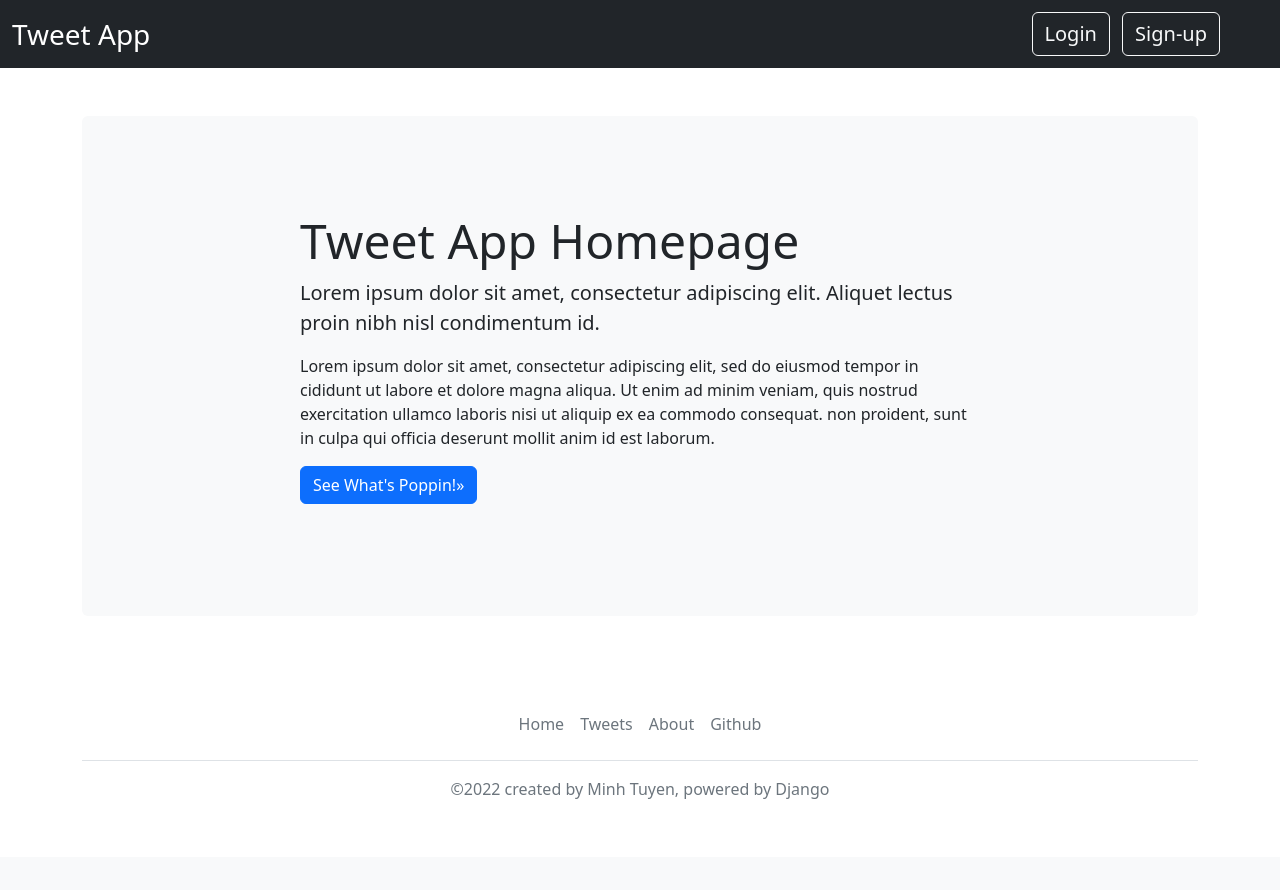
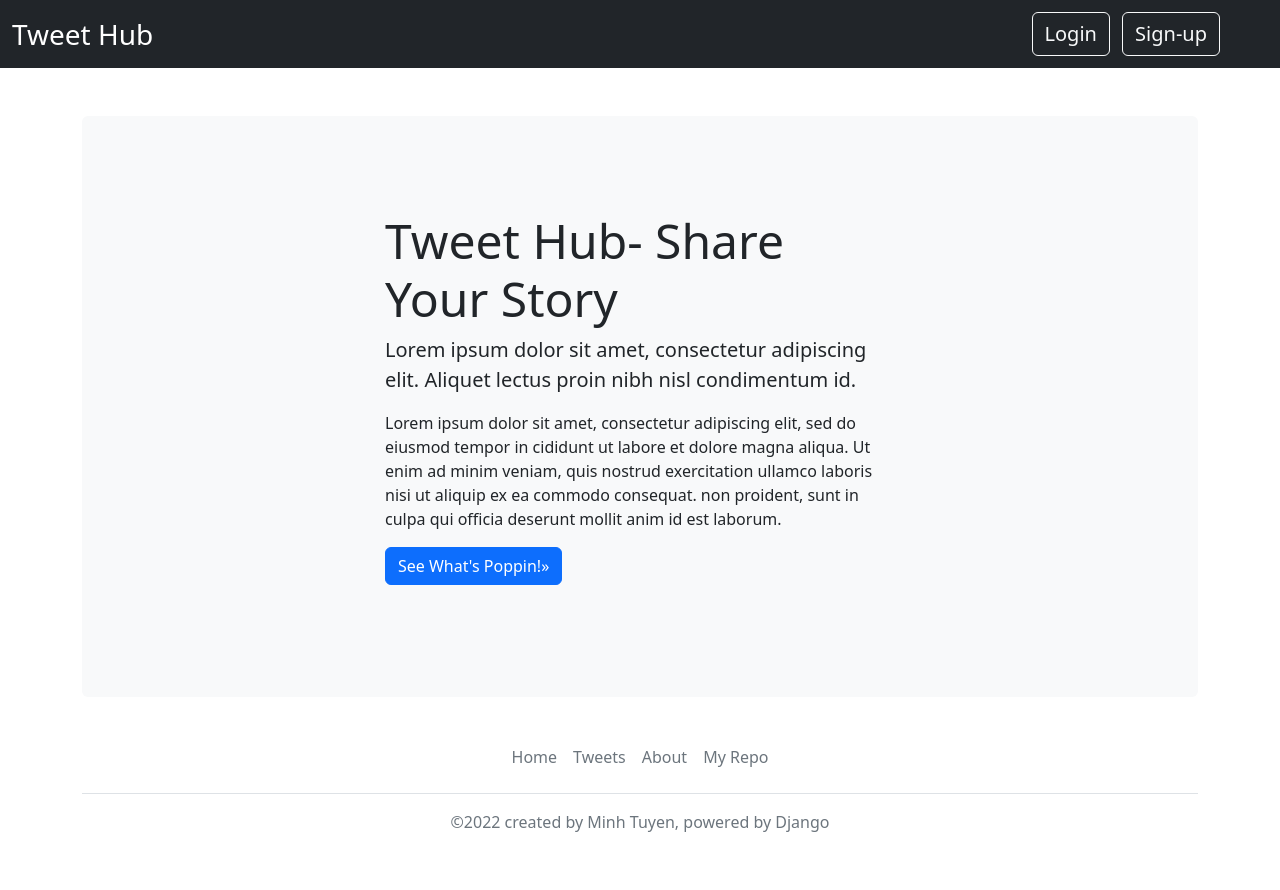
Before and after one commit to minhngo3818/tweet-app, a Django app: page / in a window 1280 px wide. Before the commit the page ends 799 px from the top, so only its background shows below. Run offline with Django 4.2, Linux system fonts and the light colour scheme.

Commit message:
css & img

```diff
--- /dev/null
+++ b/static/css/background.css
@@ -0,0 +1,6 @@
+#bgimage {
+    background-image: url("../images/background.jpg");
+    background-repeat: repeat;
+    background-size: 100px 100px;
+    background-position: top;
+}
--- a/templates/homepage.html
+++ b/templates/homepage.html
@@ -1,11 +1,10 @@
 {% extends 'main.html' %}
 
 {% block content %}
-
-<div class="container my-5">
+    <div class="container my-5 mb-auto">
         <div class="bg-light p-5 rounded">
-        <div class="col-sm-8 py-5 mx-auto">
-            <h1 class="display-5 fw-normal">Tweet App Homepage</h1>
+            <div class="col-sm-6 py-5 mx-auto">
+                <h1 class="display-5 fw-normal">Tweet Hub- Share Your Story</h1>
                 <p class="fs-5">Lorem ipsum dolor sit amet, consectetur adipiscing elit.
                     Aliquet lectus proin nibh nisl condimentum id.</p>
                 <p>Lorem ipsum dolor sit amet, consectetur adipiscing elit, sed do eiusmod tempor in
@@ -24,7 +23,7 @@
             </div>
         </div>
     </div>
-<div class="container mt-auto">
+<div class="container">
     <footer class="py-3 my-4">
         <ul class="nav justify-content-center border-bottom pb-3 mb-3">
             <li class="nav-item">
@@ -41,7 +40,7 @@
                 <a class="nav-link text-muted px-2" href="#">About</a>
             </li>
             <li class="nav-item">
-                <a class="nav-link text-muted px-2" href="https://github.com/minhngo3818">Github</a>
+                <a class="nav-link text-muted px-2" href="https://github.com/minhngo3818">My Repo</a>
             </li>
         </ul>
         <p class="text-center text-muted">&copy;2022 created by Minh Tuyen, powered by Django</p>
--- a/templates/main.html
+++ b/templates/main.html
@@ -10,8 +10,10 @@
         <!-- <link href="{% static 'css/bootstrap.css' %}" rel="stylesheet" > -->
         <link href="https://cdn.jsdelivr.net/npm/bootstrap@5.2.0-beta1/dist/css/bootstrap.min.css" rel="stylesheet" integrity="sha384-0evHe/X+R7YkIZDRvuzKMRqM+OrBnVFBL6DOitfPri4tjfHxaWutUpFmBp4vmVor" crossorigin="anonymous">
         <!-- <link rel="stylesheet" src="{% static 'css/hover.css' %}"/> -->
+        <link rel="stylesheet" href="{% static 'css/background.css' %}">
+
     </head>
-    <body class="d-flex flex-column min-vh-100">
+    <body class="d-flex flex-column min-vh-100" >
         {% include 'navbar.html' %}
         {% block content %}
 
--- a/templates/navbar.html
+++ b/templates/navbar.html
@@ -3,7 +3,7 @@
 
 <nav class="navbar navbar-expand-lg navbar-dark bg-dark">
   <div class="container-fluid">
-    <a class="navbar-brand fs-3" href="{% url 'home' %}">Tweet App</a>
+    <a class="navbar-brand fs-3" href="{% url 'home' %}">Tweet Hub</a>
       <div>
         {% if not user.is_authenticated and page != 'register' and page != 'login'  %}
         <a class="btn btn-outline-light me-2 fs-5" role="button" href="{% url 'login' %}">Login</a>
--- a/templates/tweets.html
+++ b/templates/tweets.html
@@ -81,8 +81,6 @@
 
                 {% endif %}
 
-
-
                 <!-- COMMENT TWEET SECTION -->
                 <div class="col-1" >
                     <div data-bs-toggle="tooltip" title="Comment">
@@ -99,7 +97,6 @@
                         <img width="20" height="20" src="{% static 'svg/pencil.svg' %}"/>
                     </a>
                 </div>
-
 
                 <!--DELETE BUTTON-->
                 <div class="col-1">
--- a/tweet_app/settings.py
+++ b/tweet_app/settings.py
@@ -128,7 +128,7 @@ STATICFILES_DIRS = [
     os.path.join(BASE_DIR, 'static')
 ]
 
-MEDIA_ROOT = os.path.join(BASE_DIR, 'static/images')
+MEDIA_ROOT = os.path.join(BASE_DIR, 'static/images/media')
 STATIC_ROOT = os.path.join(BASE_DIR, 'staticfiles')
 # Default primary key field type
 # https://docs.djangoproject.com/en/4.0/ref/settings/#default-auto-field
```
Also changed, not shown: static/images/background.jpg (added), static/images/media/jotaro.jpg (renamed from static/images/images/jotaro.jpg), static/images/media/kira.jpeg (renamed from static/images/images/kira.jpeg). Lines whose indentation alone changed are shown as unchanged.
